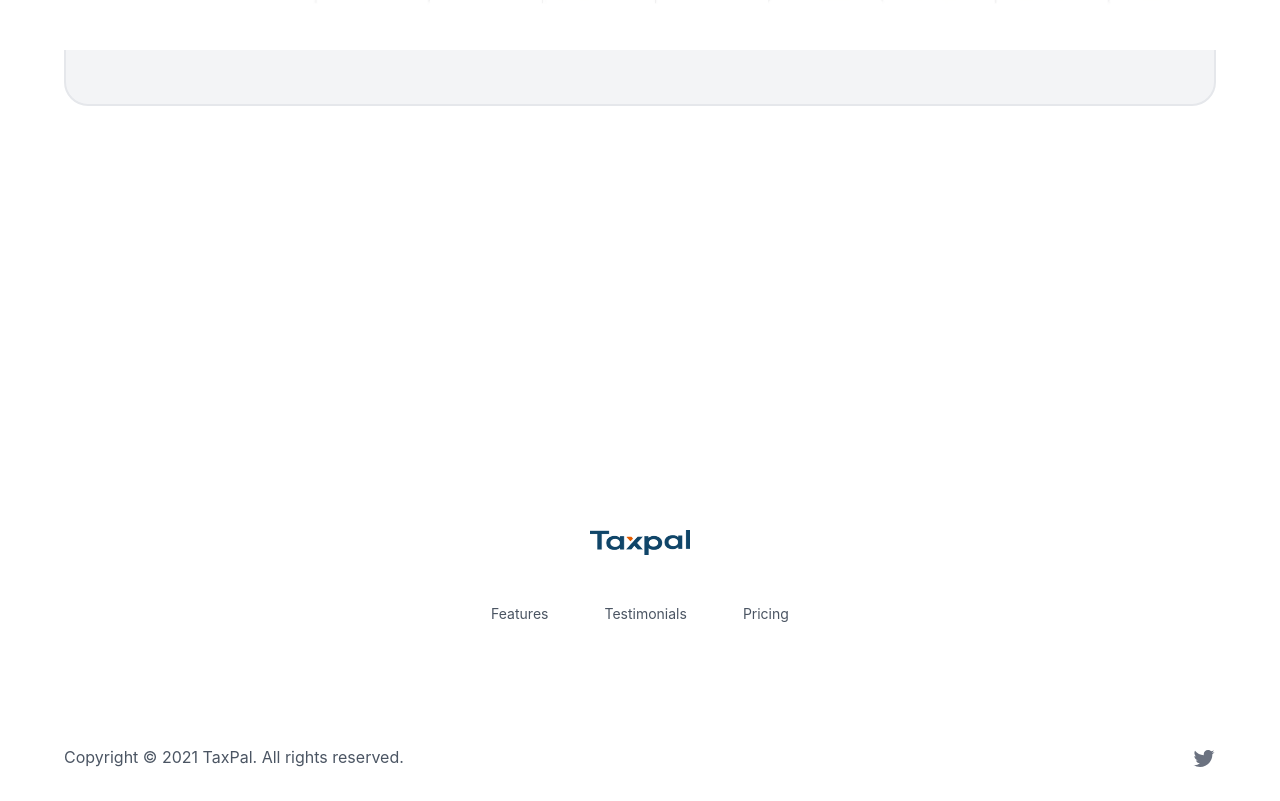
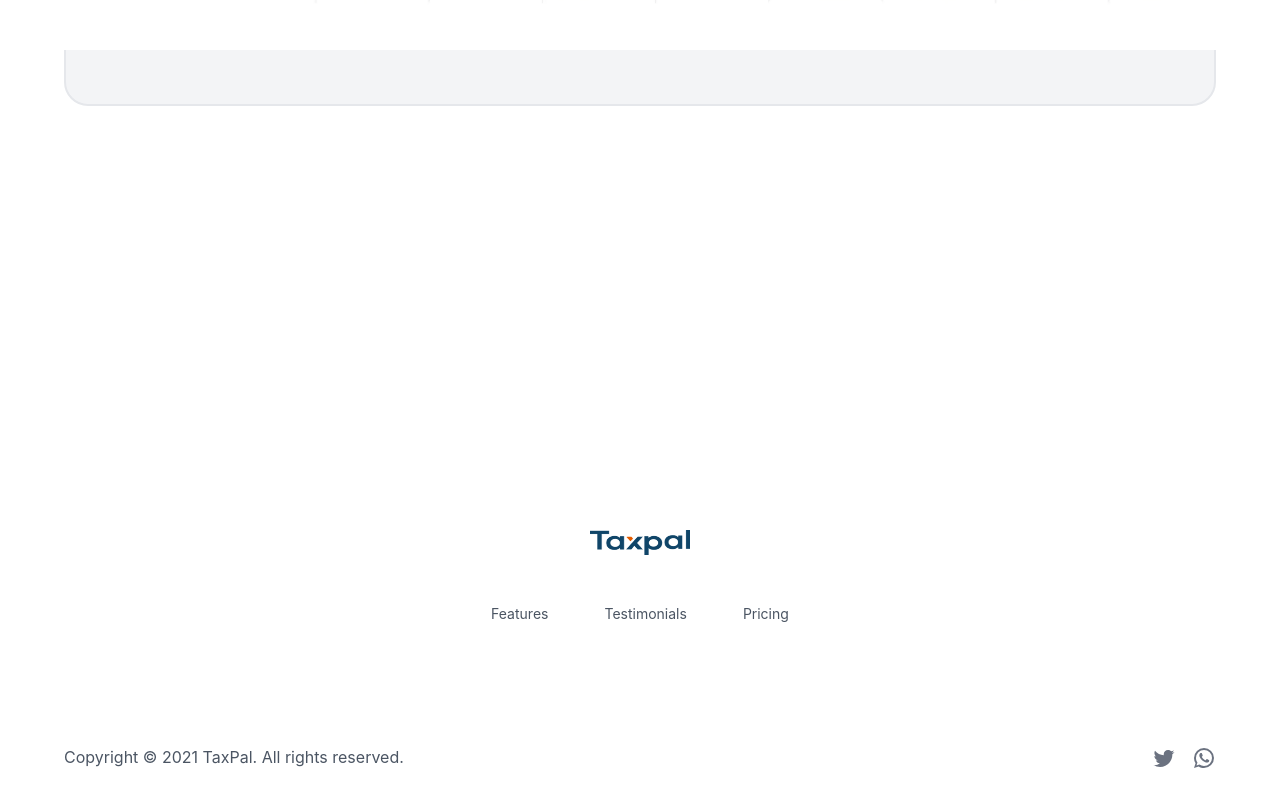
Before and after one commit to mezieOX/flyo, a Next.js app: page / in a window 1280 px wide. Shown: the part 2096-2897 px from the top of the page. Built offline with nearby package versions, Linux system fonts and the light colour scheme.

Commit message:
initial commit

```diff
--- a/components/footer/Footer.jsx
+++ b/components/footer/Footer.jsx
@@ -2,6 +2,7 @@ import Image from "next/image"
 import Link from "next/link"
 
 import TwitterIcon from "@material-ui/icons/Twitter";
+import WhatsappIcon from "@material-ui/icons/Whatsapp";
 
 function Footer() {
   return (
@@ -39,7 +40,7 @@ function Footer() {
           <div className="flex justify-center flex-col sm:flex-row sm:justify-between w-full space-y-8 items-center  mt-20">
               <div className="space-x-4 sm:order-2">
               <TwitterIcon className="text-gray-500 cursor-pointer" />
-                  {/* <WhatsappIcon className="text-gray-500 cursor-pointer" /> */}
+                  <WhatsappIcon className="text-gray-500 cursor-pointer" />
               </div>
               <div className="text-gray-600 pb-8">Copyright &copy; 2021 TaxPal. All rights reserved.</div>
           </div>
```
